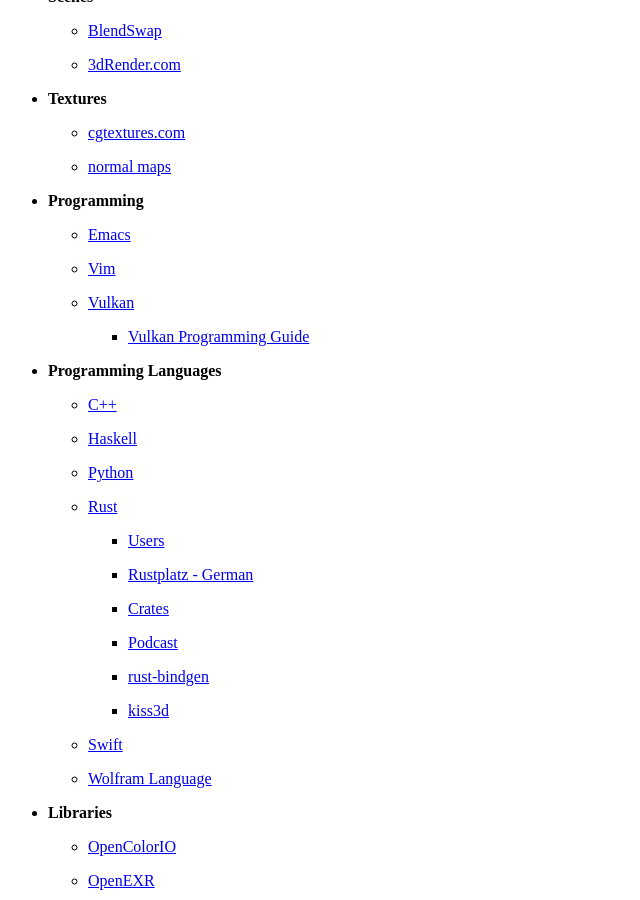
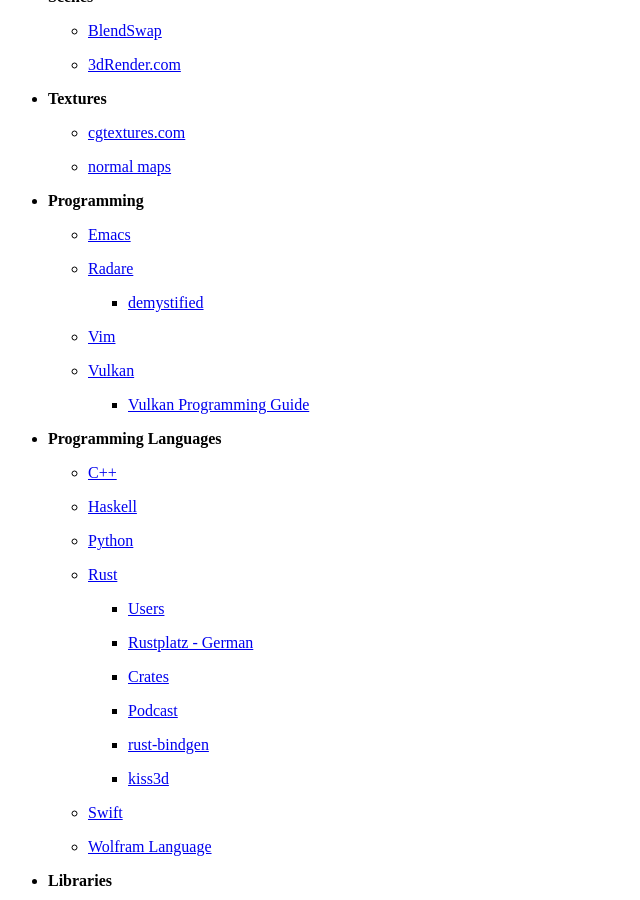
Before and after one commit to wahn/jan_walter_org, a Jekyll site: the page built from links/index.md, in a window 1280 px wide and 900 px high, scrolled down 2675 px. Shown: the whole window, without its empty margins (0-640 px from the left). Built offline with Jekyll 4.4.1, drawn with Linux system fonts in a browser that asks for light colours; Markdown is read by kramdown in place of the engine named in the settings.

Commit message:
Links to Radare (and CCC video).

```diff
--- a/links/index.md
+++ b/links/index.md
@@ -169,6 +169,10 @@
 
     - [Emacs](https://www.gnu.org/software/emacs)
 
+    - [Radare](http://radare.org/r)
+
+        + [demystified](https://media.ccc.de/v/33c3-8095-radare_demystified#video&t=671)
+
     - [Vim](http://www.vim.org)
 
     - [Vulkan](https://www.khronos.org/vulkan)
```
